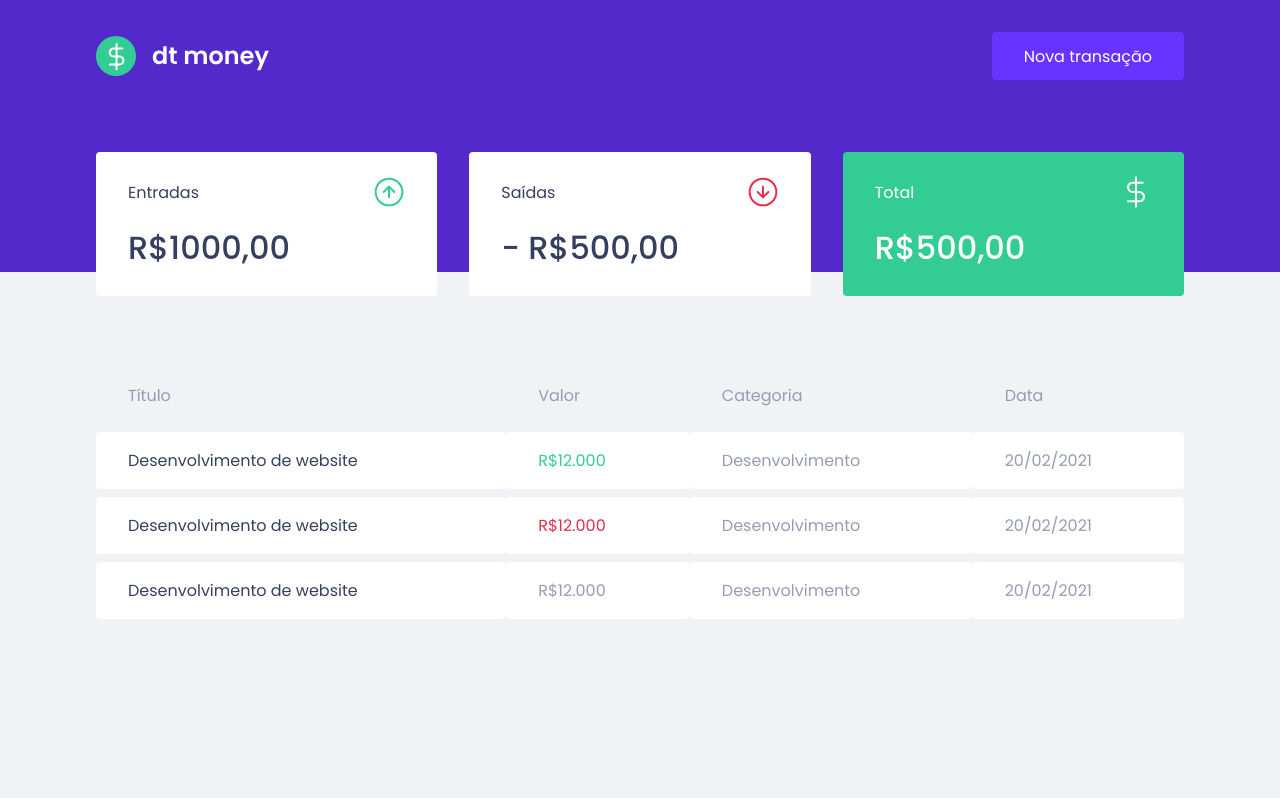
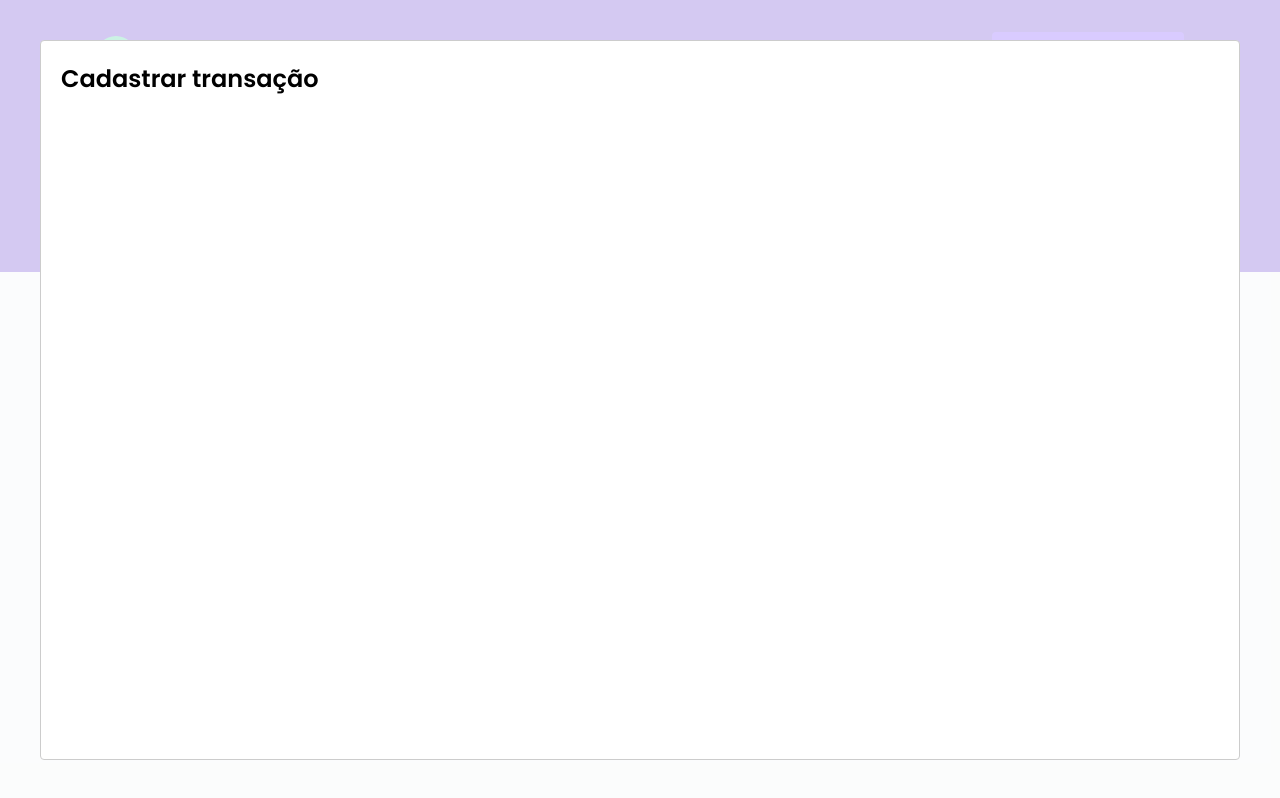
Before and after one commit to Marcelovqvd/Rocketseat-Reactjs-dtmoney, a React (Create React App) app: page / in a window 1280 px wide. Both pictures are taken after a click on the button "Nova transação". Built offline with nearby package versions, Linux system fonts and the light colour scheme; no server answers; what miragejs would draw is missing.

Commit message:
Modal and props

```diff
--- a/package.json
+++ b/package.json
@@ -14,6 +14,7 @@
     "miragejs": "^0.1.43",
     "react": "^17.0.2",
     "react-dom": "^17.0.2",
+    "react-modal": "^3.14.4",
     "react-scripts": "5.0.0",
     "styled-components": "^5.3.3",
     "typescript": "^4.4.2",
@@ -44,6 +45,7 @@
     ]
   },
   "devDependencies": {
+    "@types/react-modal": "^3.13.1",
     "@types/styled-components": "^5.1.19"
   }
 }
--- a/src/App.tsx
+++ b/src/App.tsx
@@ -1,14 +1,32 @@
+import { Dashboard } from "./components/Dashboard"
+import { Header } from "./components/Header"
 import { GlobalStyle } from "./styles/global"
-import { Header } from "./components/Header"
-import { Dashboard } from "./components/Dashboard"
+
+import { useState } from "react"
+import Modal from 'react-modal'
 
 export function App() {
+  const [isNewTransactionModal, setIsNewTransactionModal] = useState(false)
+
+  function handleOpenNewTransactionModal() {
+    setIsNewTransactionModal(true)
+  }
+
+  function handleCloseNewTransactionModal() {
+    setIsNewTransactionModal(false)
+  }
+
   return (
     <>
-      <Header />
+      <Header onOpenNewTransactionModal={handleOpenNewTransactionModal} />
       <Dashboard />
-     <GlobalStyle />
+      <Modal
+        isOpen={isNewTransactionModal}
+        onRequestClose={handleCloseNewTransactionModal}
+      >
+        <h2>Cadastrar transação</h2>
+      </Modal>
+      <GlobalStyle />
     </>
-
   );
 }
--- a/src/components/Header/index.tsx
+++ b/src/components/Header/index.tsx
@@ -1,12 +1,19 @@
 import  logoImg from '../../assets/logo.svg'
 import { Container, Content } from './styles'
 
-export function Header() {
+interface HeaderProps {
+  onOpenNewTransactionModal: () => void;
+}
+
+export function Header({onOpenNewTransactionModal}: HeaderProps) {
   return (
     <Container>
       <Content>
           <img src={logoImg} alt="dtmoney" />
-          <button type="button">
+          <button
+            type="button"
+            onClick={onOpenNewTransactionModal}
+          >
             Nova transação
           </button>
       </Content>
--- a/src/index.tsx
+++ b/src/index.tsx
@@ -1,7 +1,8 @@
 import React from 'react'
 import ReactDOM from 'react-dom'
 import { createServer } from 'miragejs'
-import {App} from './App'
+
+import { App } from './App'
 
 createServer({
   routes() {
```
Also changed, not shown: 2 other files (tests, documents, lock files or other folders).
